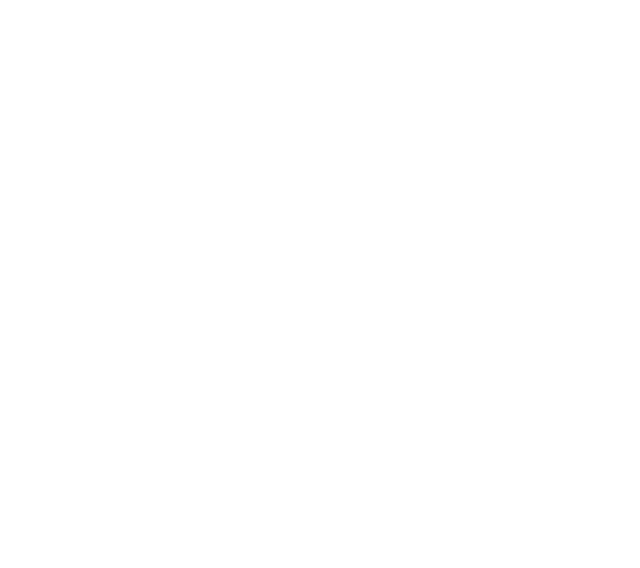
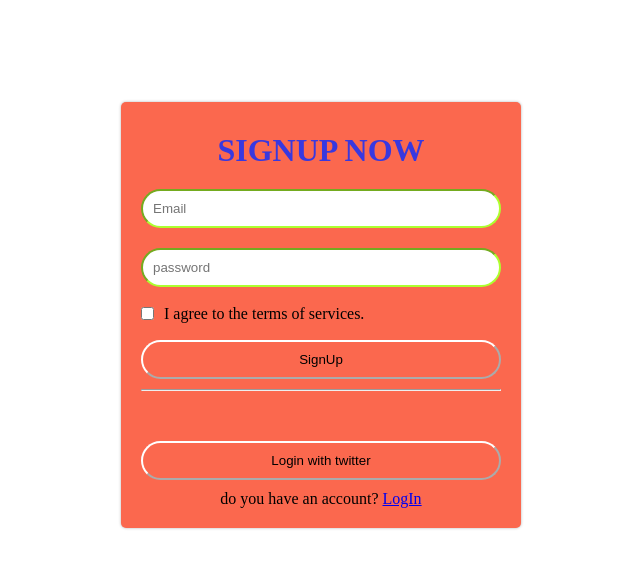
Before and after one commit to Imranahmed935/html-css-form, a plain HTML site: page Form-01/index.html in a window 1280 px wide. Shown: the whole page, without its empty margins (319-959 px from the left). Drawn offline with Linux system fonts and the light colour scheme.

Commit message:
signup form

```diff
--- a/Form-01/index.html
+++ b/Form-01/index.html
@@ -1,11 +1,39 @@
 <!DOCTYPE html>
 <html lang="en">
-<head>
-    <meta charset="UTF-8">
-    <meta name="viewport" content="width=device-width, initial-scale=1.0">
-    <title>Document</title>
-</head>
-<body>
-
-</body>
+  <head>
+    <meta charset="UTF-8" />
+    <meta name="viewport" content="width=device-width, initial-scale=1.0" />
+    <script
+      src="https://kit.fontawesome.com/f3c8168dd6.js"
+      crossorigin="anonymous"
+    ></script>
+    <link rel="stylesheet" href="style.css" />
+    <title>signup form</title>
+  </head>
+  <body>
+    <div class="signUp-form">
+      <h1>SignUp Now</h1>
+      <form>
+        <input type="email" id="email" class="input-box" placeholder="Email" />
+        <input
+          type="password"
+          id="password"
+          class="input-box"
+          placeholder="password"
+        />
+        <div class="checkbox">
+          <div class="checkbox">
+            <span><input type="checkbox" /></span>
+          </div>
+          <div class="checkbox-1">
+            <p>I agree to the terms of services.</p>
+          </div>
+        </div>
+        <button class="signup">SignUp</button>
+        <hr />
+        <button class="signup-btn">Login with twitter</button>
+        <p>do you have an account? <a href="LogIn">LogIn</a></p>
+      </form>
+    </div>
+  </body>
 </html>
--- a/Form-01/style.css
+++ b/Form-01/style.css
@@ -0,0 +1,60 @@
+* {
+  margin: 0;
+  padding: 0;
+  box-sizing: border-box;
+}
+html,
+body {
+  height: 100%;
+  width: 100%;
+}
+.signUp-form {
+  width: 400px;
+  padding: 20px;
+  box-shadow: 0 0 3px 0 rgba(0, 0, 0, 0.3);
+  margin: 8% auto 0;
+  text-align: center;
+  background-color: rgb(251, 104, 78);
+  border-radius: 5px;
+}
+.signUp-form h1 {
+  color: rgb(56, 56, 224);
+  text-transform: uppercase;
+  padding: 10px;
+}
+input {
+  border-radius: 20px;
+  padding: 10px;
+  margin: 10px 0;
+  width: 100%;
+  border-color: greenyellow;
+  outline: none;
+}
+
+form span input {
+  font-size: 20px;
+}
+
+button {
+  width: 100%;
+  padding: 10px;
+  margin: 10px 0;
+  border-radius: 20px;
+  background-color: transparent;
+  border-color: #fff;
+}
+button:hover {
+  background-color: rgb(41, 41, 246);
+  color: white;
+}
+.checkbox {
+  display: flex;
+  justify-content: center;
+  align-items: center;
+  gap: 10px;
+  float: left;
+}
+
+.signup-btn {
+  margin-top: 50px;
+}
```
